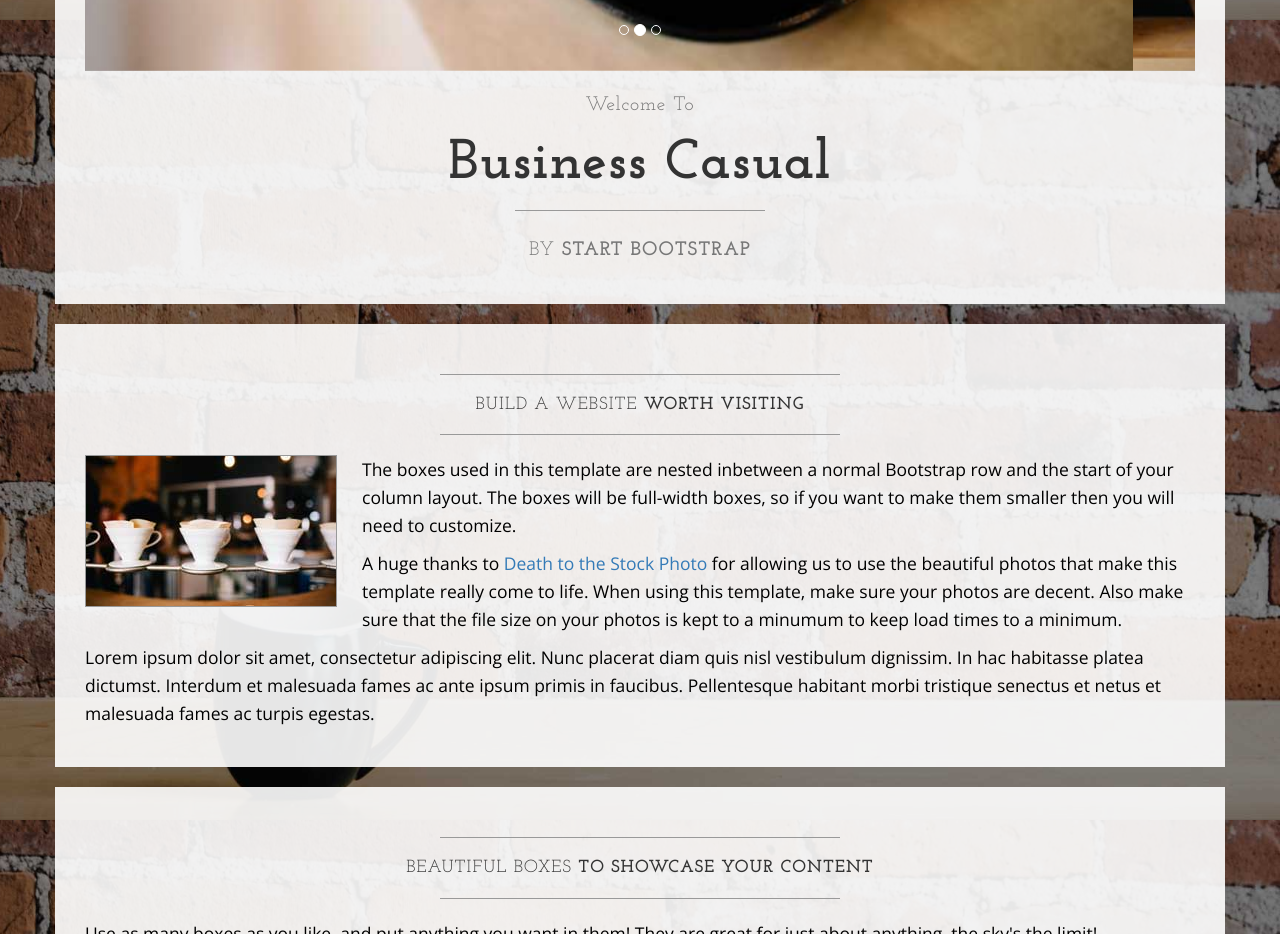
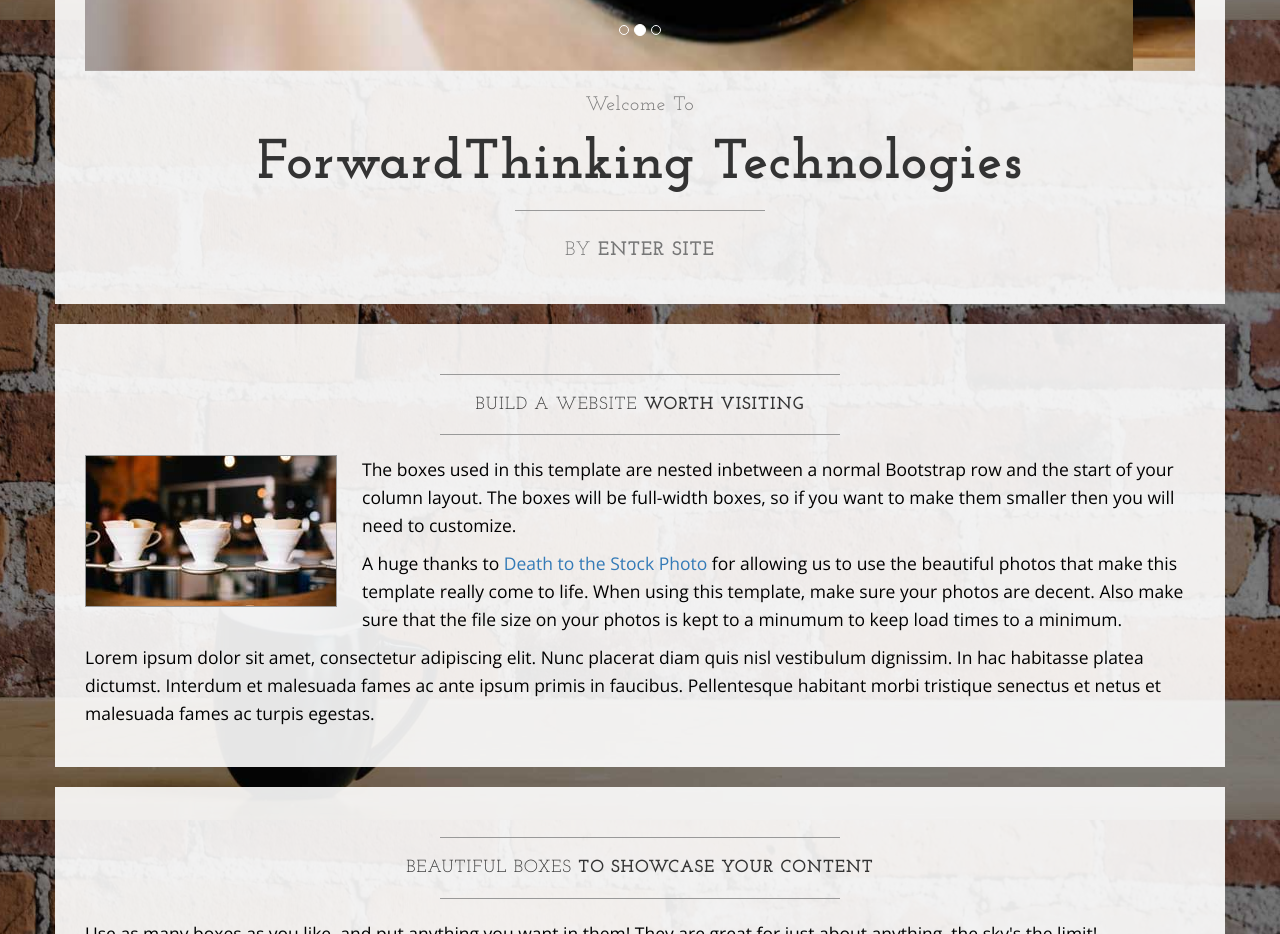
Before and after one commit to kloudworks/gittest, a plain HTML site: page index.html in a window 1280 px wide. Shown: the part 780-1714 px from the top of the page. Drawn offline with nearby package versions, Linux system fonts and the light colour scheme.

Commit message:
Changed items after carousel

```diff
--- a/index.html
+++ b/index.html
@@ -108,11 +108,11 @@
                     <h2 class="brand-before">
                         <small>Welcome to</small>
                     </h2>
-                    <h1 class="brand-name">Business Casual</h1>
+                    <h1 class="brand-name">ForwardThinking Technologies</h1>
                     <hr class="tagline-divider">
                     <h2>
                         <small>By
-                            <strong>Start Bootstrap</strong>
+                            <strong>Enter Site</strong>
                         </small>
                     </h2>
                 </div>
```
